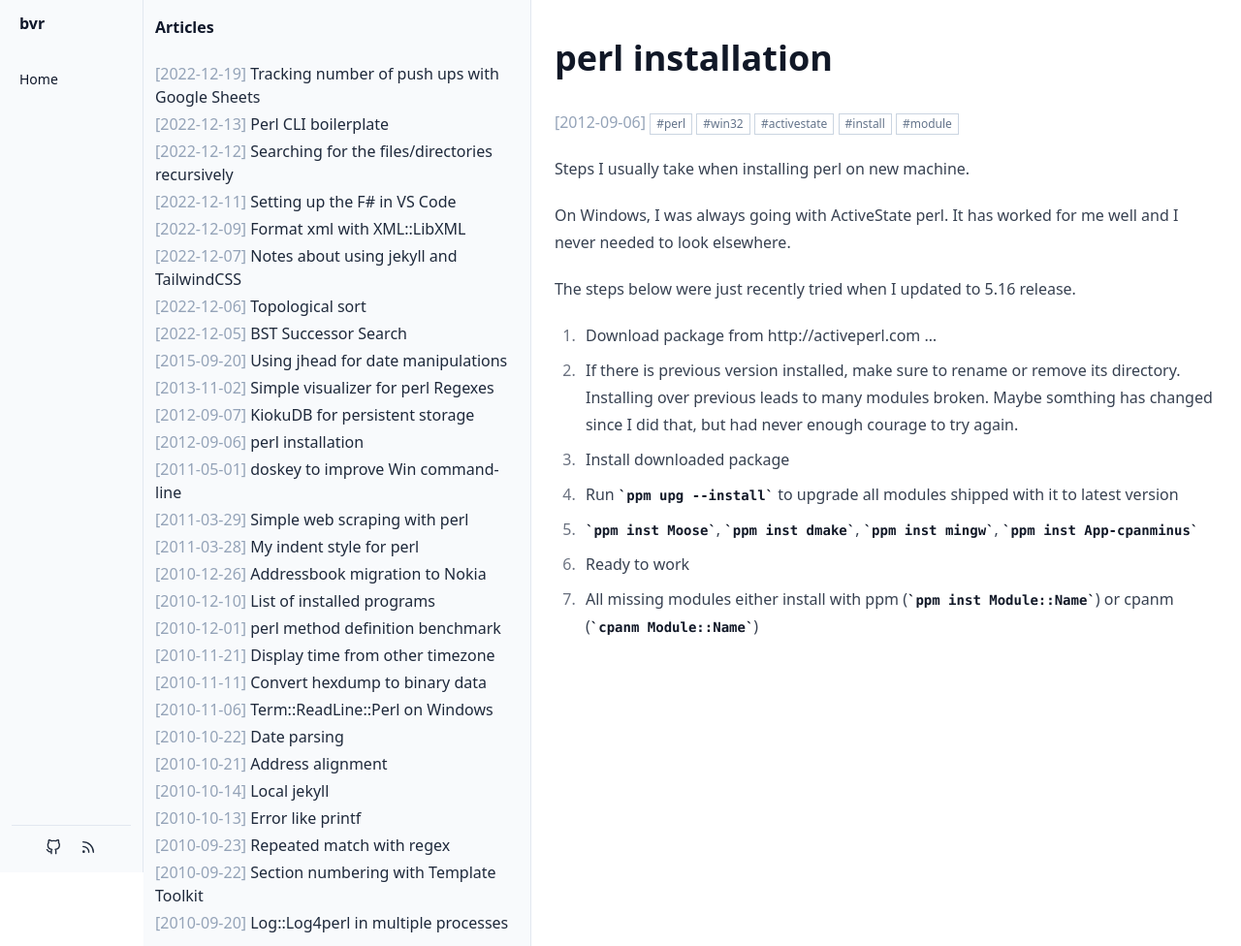
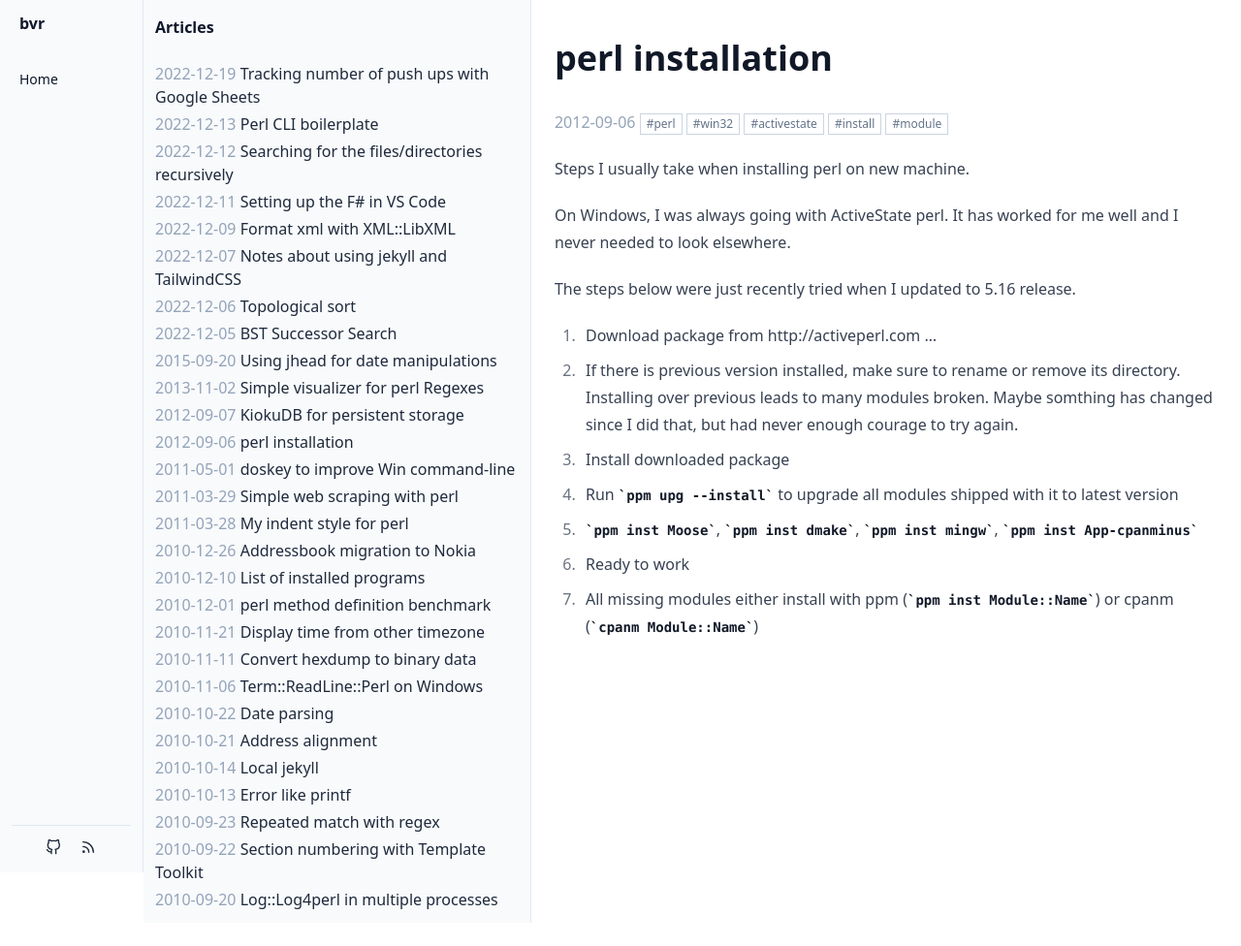
Before and after one commit to bvr/bvr.github.io, a Jekyll site: the page built from _posts/2012-09-06-install-perl.md, in a window 1280 px wide. Shown: the whole page at 97% size. Built offline with Jekyll 4.4.1, drawn with Linux system fonts in a browser that asks for light colours; after the commit the page ends 952 px from its top, so only the background shows below that.

Commit message:
Minor modifications to the layout

```diff
--- a/_layouts/default.html
+++ b/_layouts/default.html
@@ -68,7 +68,7 @@
         {% unless post.preview %}
 
         <a href="{{ post.url | prepend: site.baseurl | prepend: site.url }}" class="article block px-3 py-0  hover:bg-slate-200">
-            <span class="text-slate-400 py-2">[<time datetime="{{ post.date | date_to_xmlschema }}"></time>{{ post.date | date: "%Y-%m-%d" }}]</span> <span class=text-slate-800>{{ post.title }}</span>
+            <span class="text-slate-400 py-2"><time datetime="{{ post.date | date_to_xmlschema }}"></time>{{ post.date | date: "%Y-%m-%d" }}</span> <span class=text-slate-800>{{ post.title }}</span>
         </a>
 
         {% endunless %}
--- a/_layouts/post.html
+++ b/_layouts/post.html
@@ -3,7 +3,7 @@ layout: default
 ---
 <h1 class="not-prose mb-2">{{ page.title }}</h1>
 
-<span class="text-slate-400 py-2">[<time datetime="{{ page.date | date_to_xmlschema }}"></time>{{ page.date | date: "%Y-%m-%d" }}]</span>
+<span class="text-slate-400 py-2"><time datetime="{{ page.date | date_to_xmlschema }}"></time>{{ page.date | date: "%Y-%m-%d" }}</span>
 {% for tag in page.tags %}
 <span class="text-slate-500 text-xs mt-1 px-1.5 py-0.5 border border-slate-300 dark:border-slate-600 inline-block">#{{ tag }}</span>
 {% endfor %}
```
